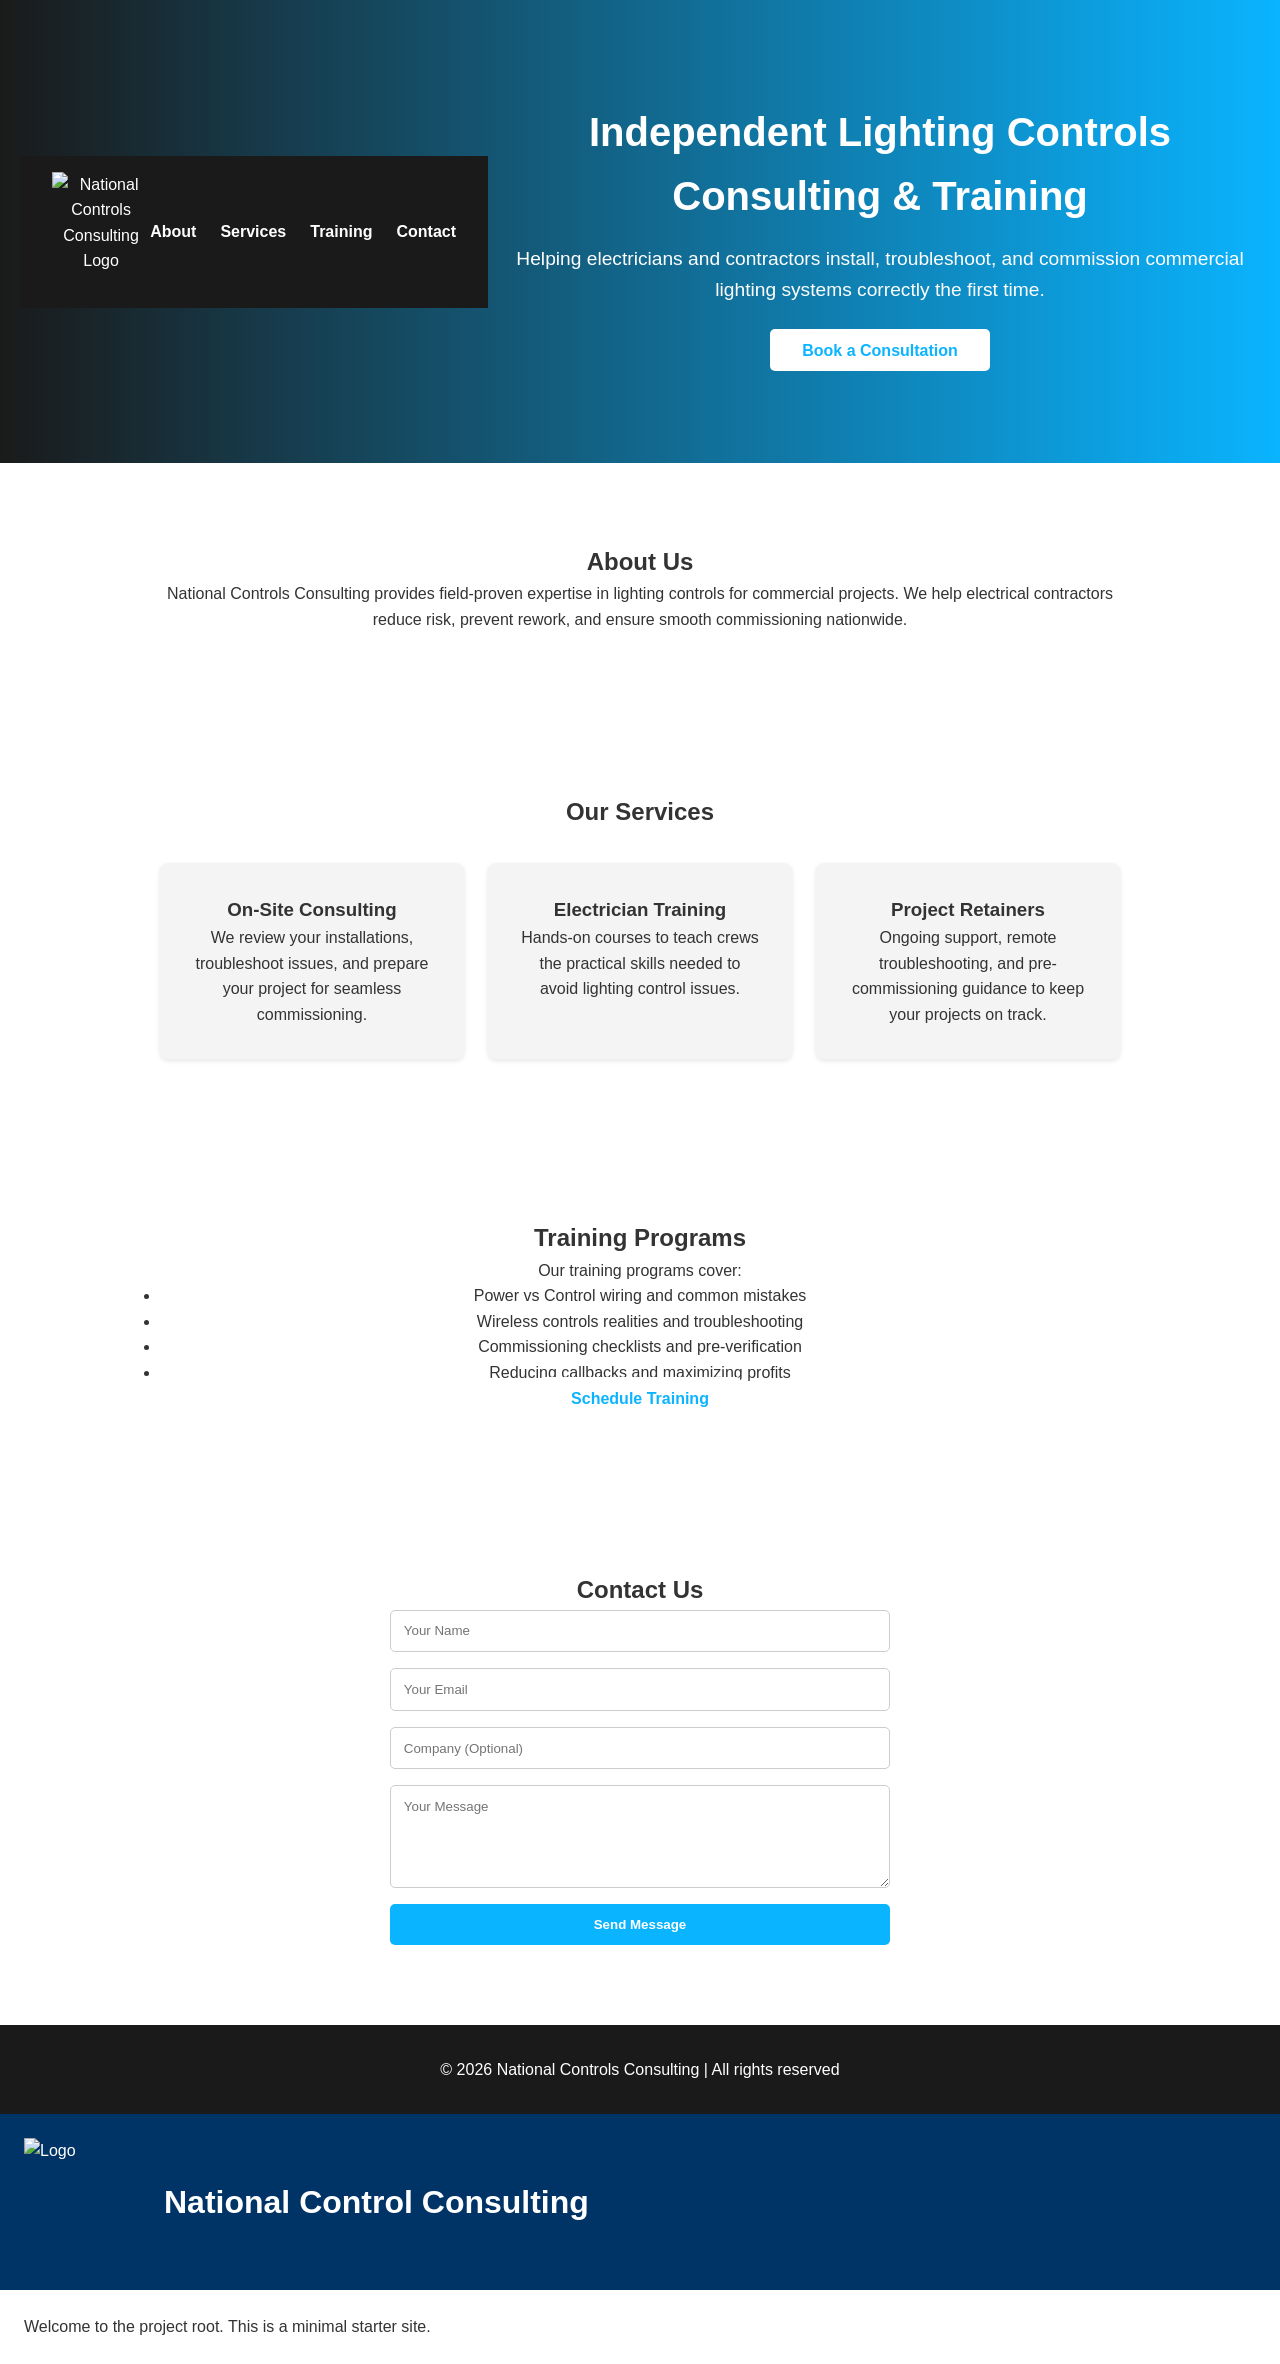
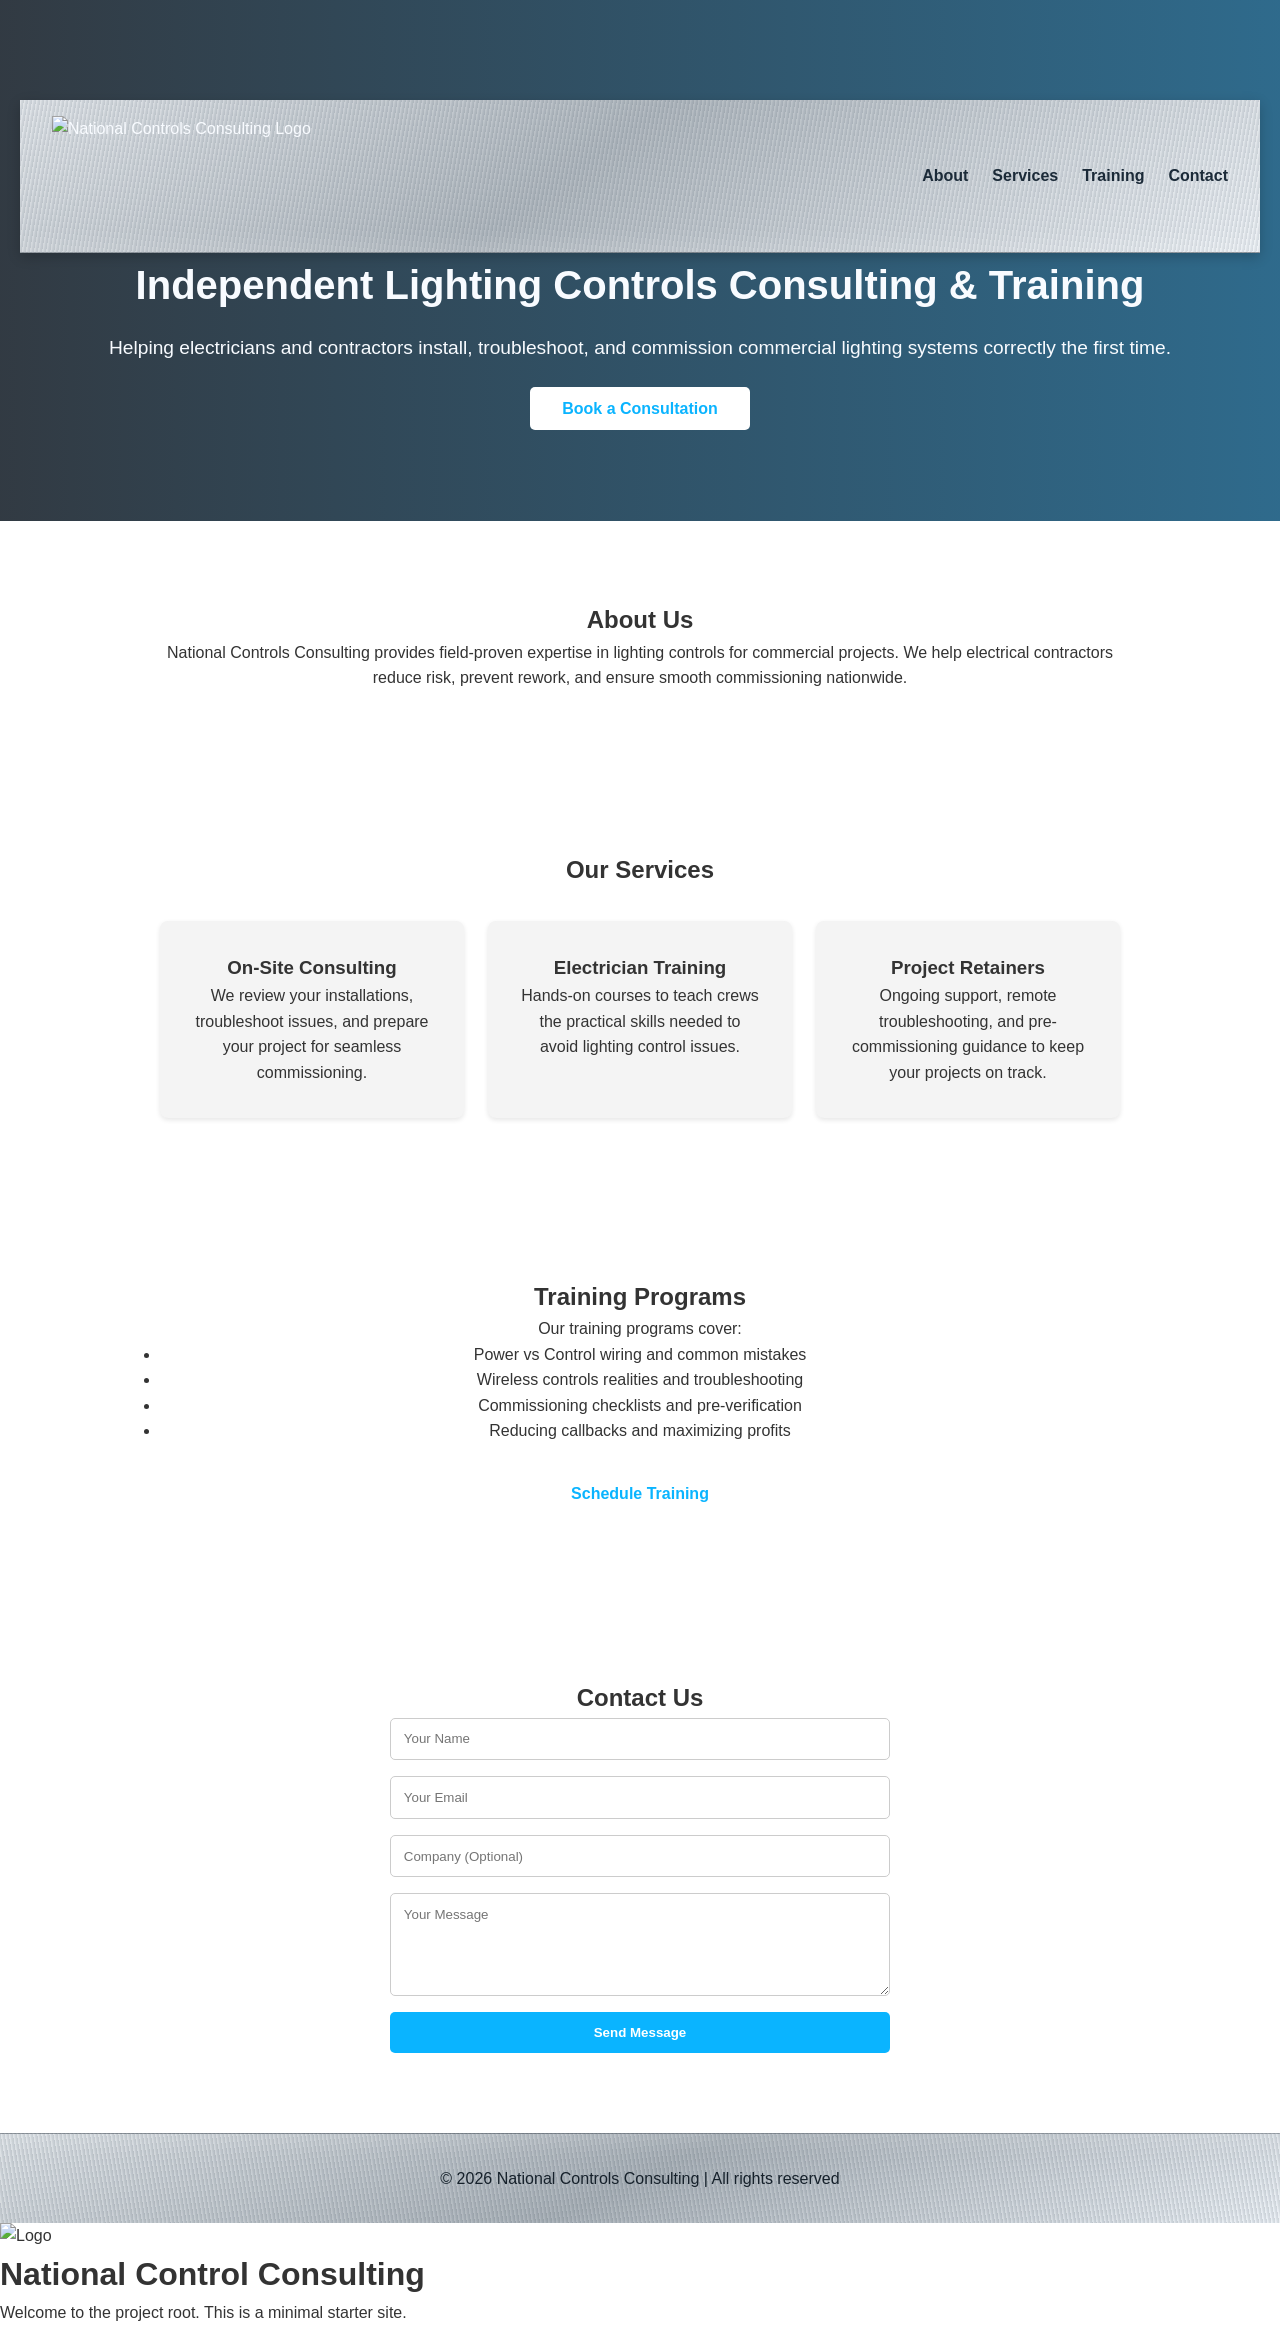

Refine site styling and layout for readability

--- a/project-root/style.css
+++ b/project-root/style.css
@@ -22,7 +22,17 @@ body {
     justify-content: space-between;
     align-items: center;
     padding: 1rem 2rem;
-    background: #1a1a1a;
+    background:
+        repeating-linear-gradient(
+            100deg,
+            rgba(255, 255, 255, 0.2) 0px,
+            rgba(255, 255, 255, 0.2) 1px,
+            rgba(185, 192, 199, 0.25) 2px,
+            rgba(150, 158, 166, 0.25) 4px
+        ),
+        linear-gradient(145deg, #d8dde2 0%, #9fa8b0 45%, #e8edf2 100%);
+    border-bottom: 1px solid rgba(66, 74, 83, 0.45);
+    box-shadow: inset 0 -10px 16px rgba(255, 255, 255, 0.12), 0 4px 12px rgba(0, 0, 0, 0.2);
 }
 
 .navbar .logo {
@@ -37,19 +47,19 @@ body {
 }
 
 .nav-links a {
-    color: #fff;
+    color: #1b2a38;
     text-decoration: none;
     font-weight: bold;
 }
 
 .nav-links a:hover {
-    color: #0ab4ff;
+    color: #0b73a8;
 }
 
 /* HERO */
 .hero {
-    background: linear-gradient(to right, #1a1a1a, #0ab4ff);
-    color: white;
+    background: linear-gradient(to right, rgba(16, 26, 36, 0.86), rgba(7, 78, 118, 0.84));
+    color: #f8fbff;
     text-align: center;
     padding: 100px 20px;
 }
@@ -78,6 +88,12 @@ body {
     color: #fff;
 }
 
+#training .cta-btn {
+    display: block;
+    width: fit-content;
+    margin: 1.5rem auto 0;
+}
+
 /* SECTION STYLES */
 .section {
     padding: 80px 20px;
@@ -87,12 +103,26 @@ body {
 }
 
 .section-content {
-    background: rgba(255, 255, 255, 0.88);
+    background: rgba(244, 250, 255, 0.72);
+    backdrop-filter: blur(4px);
+    -webkit-backdrop-filter: blur(4px);
     border-radius: 10px;
     padding: 40px 48px;
     display: inline-block;
     width: 100%;
     box-sizing: border-box;
+    color: #16212b;
+    box-shadow: 0 14px 28px rgba(10, 20, 34, 0.18);
+}
+
+.section-content h2,
+.section-content h3 {
+    color: #0d1f31;
+}
+
+.section-content p,
+.section-content li {
+    color: #1d3348;
 }
 
 .cards {
@@ -144,8 +174,18 @@ body {
 footer {
     text-align: center;
     padding: 2rem;
-    background: #1a1a1a;
-    color: #fff;
+    background:
+        repeating-linear-gradient(
+            80deg,
+            rgba(255, 255, 255, 0.18) 0px,
+            rgba(255, 255, 255, 0.18) 1px,
+            rgba(174, 181, 188, 0.26) 2px,
+            rgba(134, 142, 149, 0.26) 4px
+        ),
+        linear-gradient(155deg, #d6dce1 0%, #9aa3ab 50%, #e7edf3 100%);
+    color: #16212b;
+    border-top: 1px solid rgba(66, 74, 83, 0.45);
+    box-shadow: inset 0 10px 16px rgba(255, 255, 255, 0.12);
 }
 
 /* TRAINING SECTION - bullet alignment */
@@ -155,16 +195,11 @@ footer {
     display: inline-block;
     text-align: left;
 }
-/* Minimal styles */
-html,body{height:100%;margin:0;font-family:system-ui,Segoe UI,Roboto,Arial}
-header{display:flex;align-items:center;gap:12px;padding:24px;background:#003366;color:#fff}
-#logo{width:128px;height:128px;object-fit:contain}
 
 /* Responsive cap for small screens */
 @media (max-width: 600px) {
-    .navbar .logo, #logo {
+    .navbar .logo {
         height: 64px;
         width: auto;
     }
 }
-main{padding:24px}
